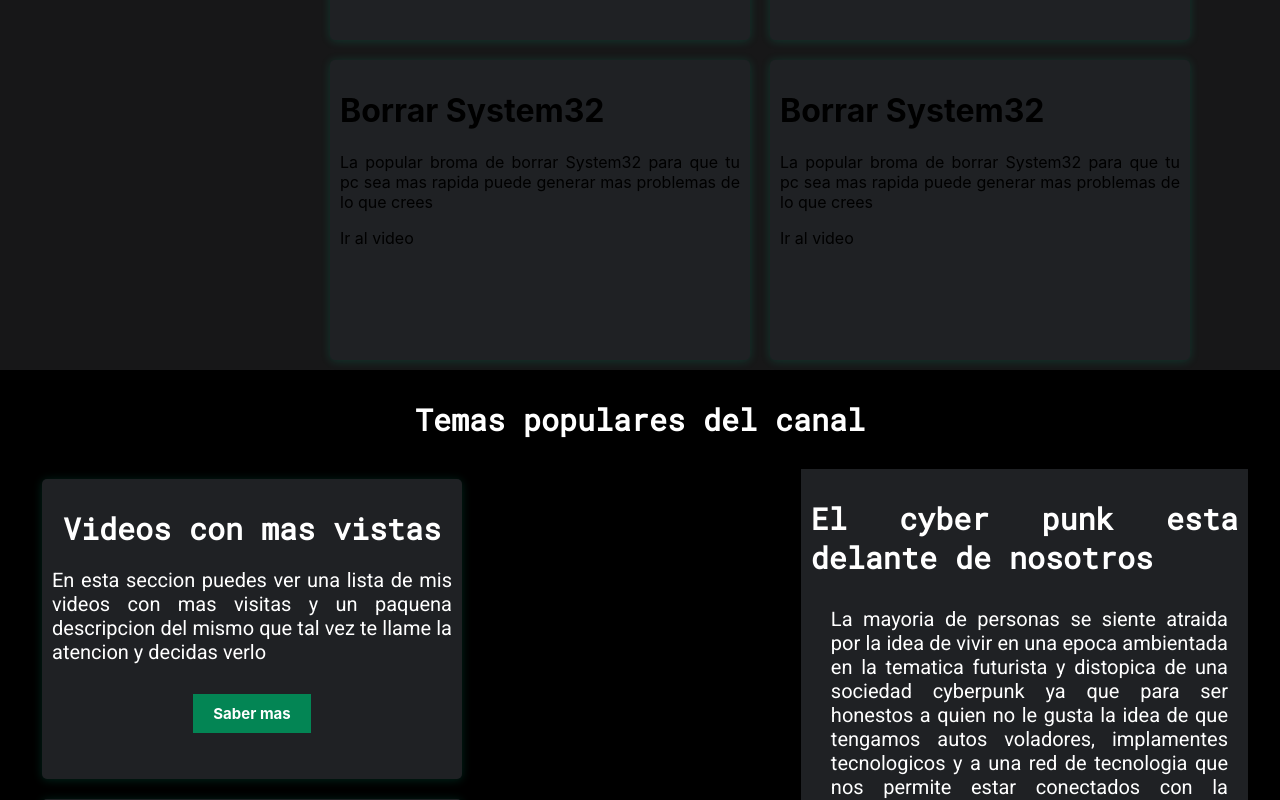
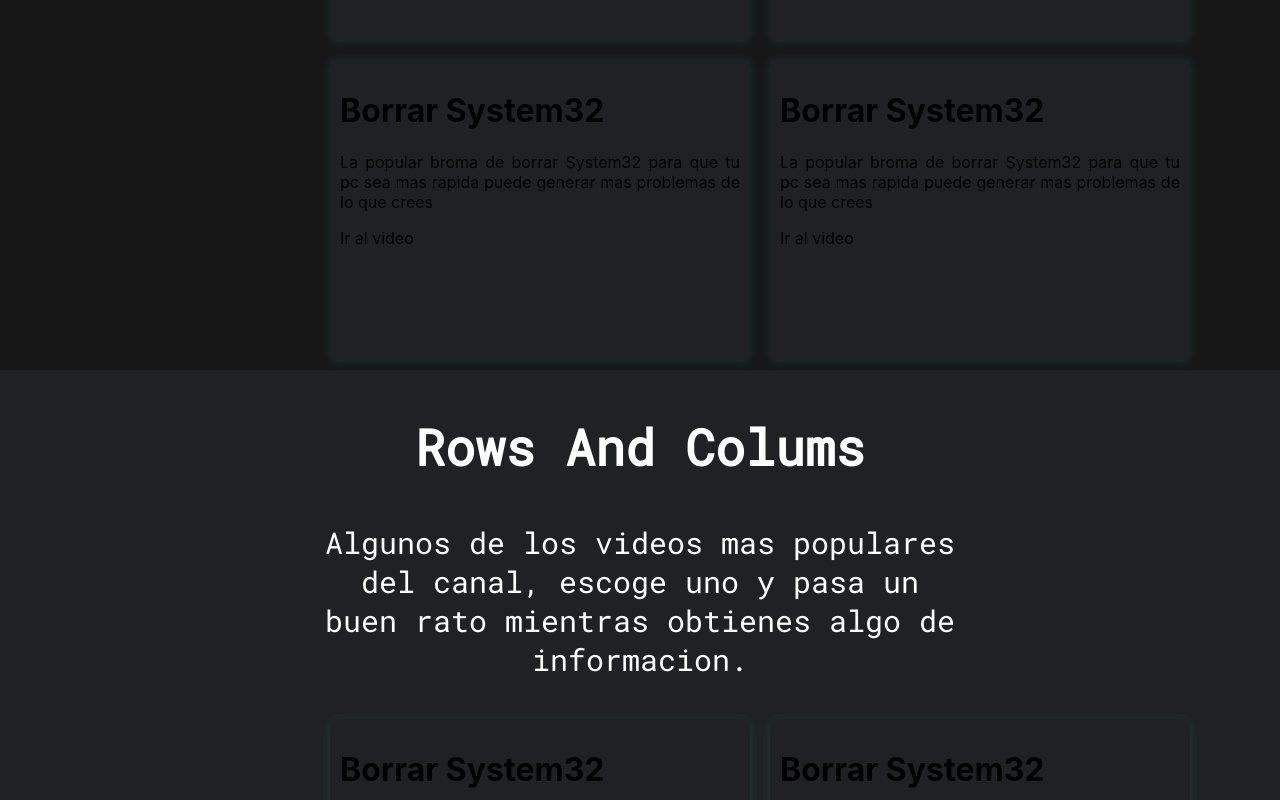
Before and after one commit to SteveBartmoss/steveapp, a React (Create React App) app: page / in a window 1280 px wide. Shown: the part 1295-2095 px from the top of the page. Built offline with nearby package versions, Linux system fonts and the light colour scheme.

Commit message:
add more sections for the page home

```diff
--- a/src/pages/Home.jsx
+++ b/src/pages/Home.jsx
@@ -10,6 +10,7 @@ import Section1 from "../component/Contenedores/Section1";
 import FlexDiv from "../component/Contenedores/FlexDiv";
 import SquareDiv from "../component/Contenedores/SquareDiv";
 import CardDiv from "../component/Contenedores/CardDiv";
+import Section2 from "../component/Contenedores/Section2";
 
 
 
@@ -18,6 +19,7 @@ function Home() {
     return (
         <>
             {document.title = "stevechambitas"}
+            <div className="paper">
                 <DivBaner name="Baner" />
                 <Section1>
                     <FlexDiv>
@@ -74,6 +76,175 @@ function Home() {
                     </SquareDiv>
 
                 </Section1>
+
+                <Section2>
+                    <FlexDiv>
+                        <h1 className="title-1">Rows And Colums</h1>
+                        <p className="p-main">
+                            Algunos de los videos mas populares del canal,
+                            escoge uno y pasa un buen rato mientras obtienes
+                            algo de informacion.
+                        </p>
+                    </FlexDiv>
+
+                    <SquareDiv>
+
+                        <CardDiv>
+                            <h1>Borrar System32</h1>
+                            <p>
+                                La popular broma de borrar System32 para que tu pc
+                                sea mas rapida puede generar mas problemas de lo
+                                que crees
+                            </p>
+                            <a>Ir al video</a>
+                        </CardDiv>
+
+                        <CardDiv>
+                            <h1>Borrar System32</h1>
+                            <p>
+                                La popular broma de borrar System32 para que tu pc
+                                sea mas rapida puede generar mas problemas de lo
+                                que crees
+                            </p>
+                            <a>Ir al video</a>
+                        </CardDiv>
+
+                        <CardDiv>
+                            <h1>Borrar System32</h1>
+                            <p>
+                                La popular broma de borrar System32 para que tu pc
+                                sea mas rapida puede generar mas problemas de lo
+                                que crees
+                            </p>
+                            <a>Ir al video</a>
+                        </CardDiv>
+
+                        <CardDiv>
+                            <h1>Borrar System32</h1>
+                            <p>
+                                La popular broma de borrar System32 para que tu pc
+                                sea mas rapida puede generar mas problemas de lo
+                                que crees
+                            </p>
+                            <a>Ir al video</a>
+                        </CardDiv>
+
+                    </SquareDiv>
+
+                </Section2>
+
+                <Section1>
+                    <FlexDiv>
+                        <h1 className="title-1">Videos con pocas reproducciones</h1>
+                        <p className="p-main">
+                            Algunos de los videos mas populares del canal,
+                            escoge uno y pasa un buen rato mientras obtienes
+                            algo de informacion.
+                        </p>
+                    </FlexDiv>
+
+                    <SquareDiv>
+
+                        <CardDiv>
+                            <h1>Borrar System32</h1>
+                            <p>
+                                La popular broma de borrar System32 para que tu pc
+                                sea mas rapida puede generar mas problemas de lo
+                                que crees
+                            </p>
+                            <a>Ir al video</a>
+                        </CardDiv>
+
+                        <CardDiv>
+                            <h1>Borrar System32</h1>
+                            <p>
+                                La popular broma de borrar System32 para que tu pc
+                                sea mas rapida puede generar mas problemas de lo
+                                que crees
+                            </p>
+                            <a>Ir al video</a>
+                        </CardDiv>
+
+                        <CardDiv>
+                            <h1>Borrar System32</h1>
+                            <p>
+                                La popular broma de borrar System32 para que tu pc
+                                sea mas rapida puede generar mas problemas de lo
+                                que crees
+                            </p>
+                            <a>Ir al video</a>
+                        </CardDiv>
+
+                        <CardDiv>
+                            <h1>Borrar System32</h1>
+                            <p>
+                                La popular broma de borrar System32 para que tu pc
+                                sea mas rapida puede generar mas problemas de lo
+                                que crees
+                            </p>
+                            <a>Ir al video</a>
+                        </CardDiv>
+
+                    </SquareDiv>
+
+                </Section1>
+
+                <Section2>
+                    <FlexDiv>
+                        <h1 className="title-1">Reviews mas Recientes</h1>
+                        <p className="p-main">
+                            Algunos de los videos mas populares del canal,
+                            escoge uno y pasa un buen rato mientras obtienes
+                            algo de informacion.
+                        </p>
+                    </FlexDiv>
+
+                    <SquareDiv>
+
+                        <CardDiv>
+                            <h1>Borrar System32</h1>
+                            <p>
+                                La popular broma de borrar System32 para que tu pc
+                                sea mas rapida puede generar mas problemas de lo
+                                que crees
+                            </p>
+                            <a>Ir al video</a>
+                        </CardDiv>
+
+                        <CardDiv>
+                            <h1>Borrar System32</h1>
+                            <p>
+                                La popular broma de borrar System32 para que tu pc
+                                sea mas rapida puede generar mas problemas de lo
+                                que crees
+                            </p>
+                            <a>Ir al video</a>
+                        </CardDiv>
+
+                        <CardDiv>
+                            <h1>Borrar System32</h1>
+                            <p>
+                                La popular broma de borrar System32 para que tu pc
+                                sea mas rapida puede generar mas problemas de lo
+                                que crees
+                            </p>
+                            <a>Ir al video</a>
+                        </CardDiv>
+
+                        <CardDiv>
+                            <h1>Borrar System32</h1>
+                            <p>
+                                La popular broma de borrar System32 para que tu pc
+                                sea mas rapida puede generar mas problemas de lo
+                                que crees
+                            </p>
+                            <a>Ir al video</a>
+                        </CardDiv>
+
+                    </SquareDiv>
+                </Section2>
+
+            </div>
             <div className="Contenedor">
                 <h3 className="title1">Temas populares del canal</h3>
                 <MenuItems />
```
Lines whose indentation alone changed are shown as unchanged.
